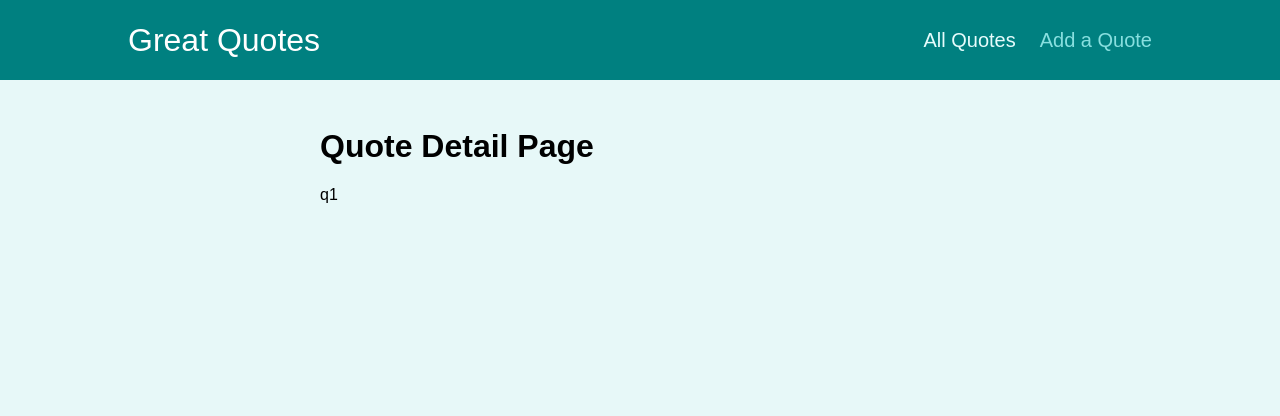
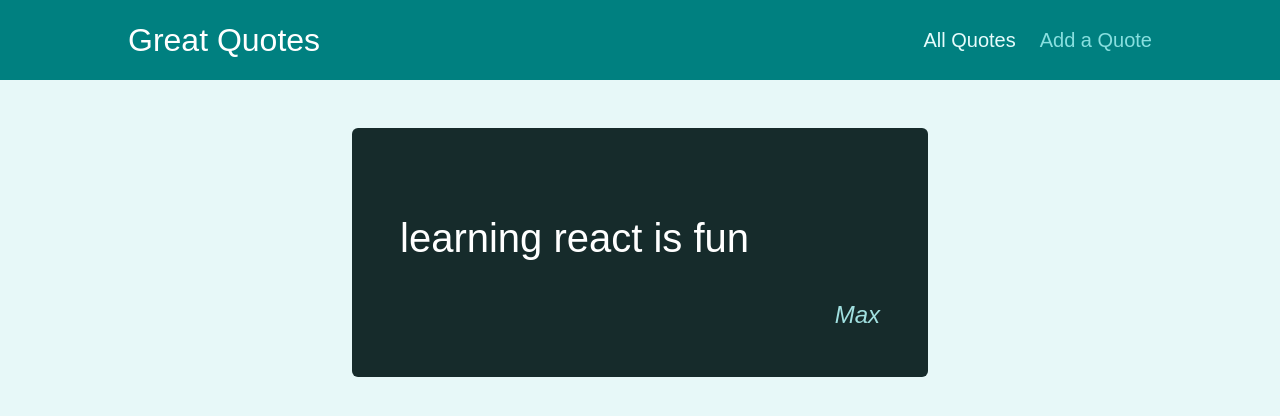
Before and after one commit to Matt658041/React-Router-Radness, a React (Create React App) app: page /quotes/q1 in a window 1280 px wide. Shown: the top 416 px of the page. Built offline with nearby package versions, Linux system fonts and the light colour scheme.

Commit message:
added not found

```diff
--- a/src/components/pages/QuoteDetail.jsx
+++ b/src/components/pages/QuoteDetail.jsx
@@ -1,13 +1,25 @@
 import React, { Fragment } from 'react'
 import { Route, useParams } from 'react-router-dom'
 import Comments from '../comments/Comments';
+import HighlightedQuote from '../quotes/HighlightedQuote';
+
+const DUMMY_QUOTES = [
+  { id: "q1", author: "Max", text: "learning react is fun" },
+  { id: "q2", author: "MaxxyPad", text: "learning react is good" },
+];
 
 const QuoteDetail = () => {
   const params = useParams()
+
+  const quote = DUMMY_QUOTES.find(quote => quote.id === params.quoteId);
+
+  if (!quote) {
+    return <p>No quote found!</p>
+  }
+
   return (
     <Fragment>
-      <h1>Quote Detail Page</h1>
-      <p>{params.quoteId}</p>
+      <HighlightedQuote text={quote.text} author={quote.author } />
       <Route path={`/quotes/${params.quoteId}/comments`}>
         <Comments/>
       </Route>
```
Also changed, not shown: src/components/pages/NotFound.jsx (added, +9 -0 lines), 1 other file (tests, documents, lock files or other folders).
